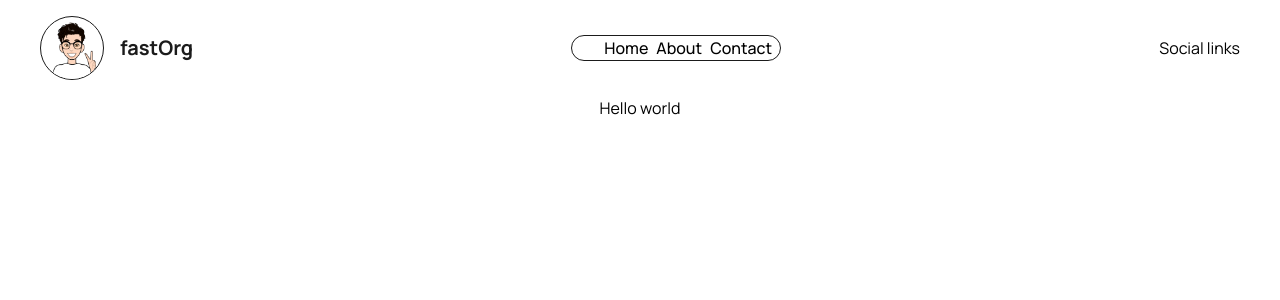
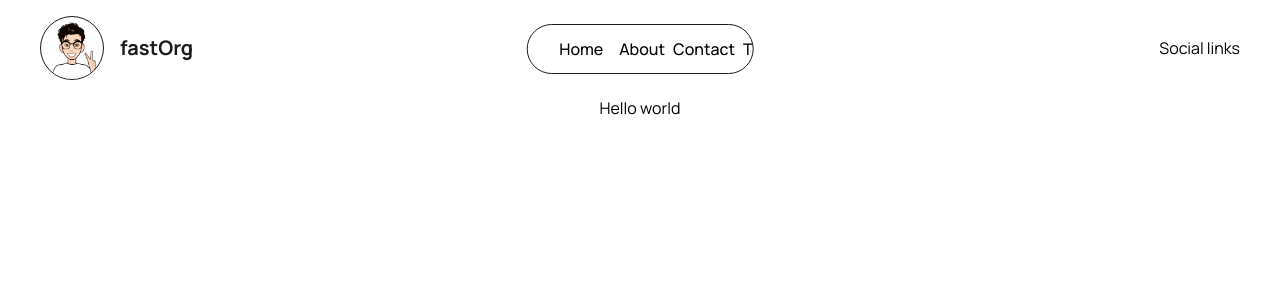
Before and after one commit to marksikaundi/OtofastProject-Blog, a Next.js app: page / in a window 1280 px wide. Shown: the top 300 px of the page. Built offline with nearby package versions, Linux system fonts and the light colour scheme.

Commit message:
fixed header

```diff
--- a/src/components/Header/index.js
+++ b/src/components/Header/index.js
@@ -6,10 +6,13 @@ const Header = () => {
   return (
     <header className="w-full p-4 px-10 flex items-center justify-between">
       <Logo />
-      <nav className="w-max -pt-3 pl-8 border border-solid border-dark rounded-full font-medium capitalize flex items-center">
+      <nav className="w-max py-3 pl-8 border border-solid border-dark rounded-full
+      font-medium capitalize flex items-center
+      fixed top-6 right-1/2 translate-x-1/2">
         <Link href="/" className="mr-2">Home</Link>
-        <Link href="/about" className="mr-2">About</Link>
+        <Link href="/about" className="mx-2">About</Link>
         <Link href="/contact" className="mr-2">Contact</Link>
+        <button>T</button>
       </nav>
       <div className="">Social links</div>
     </header>
```
